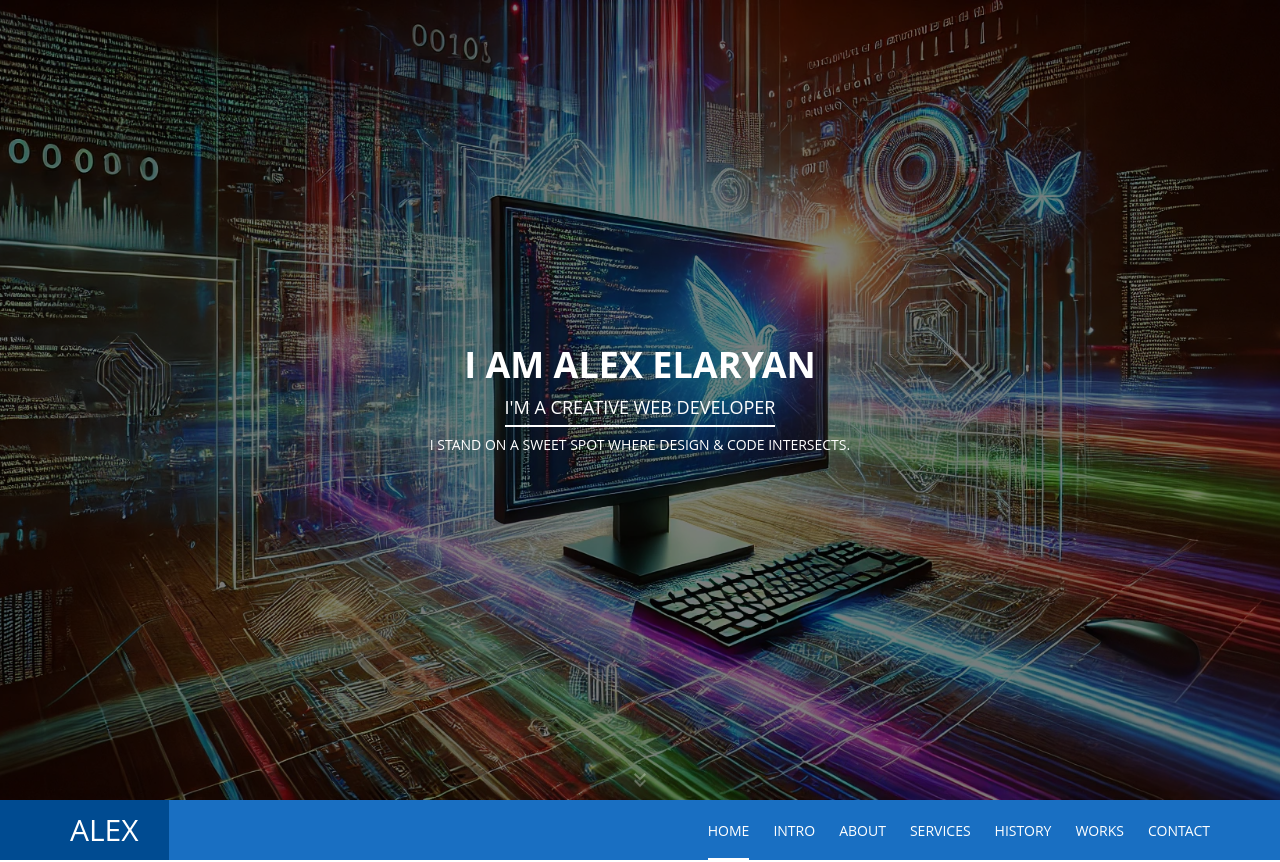
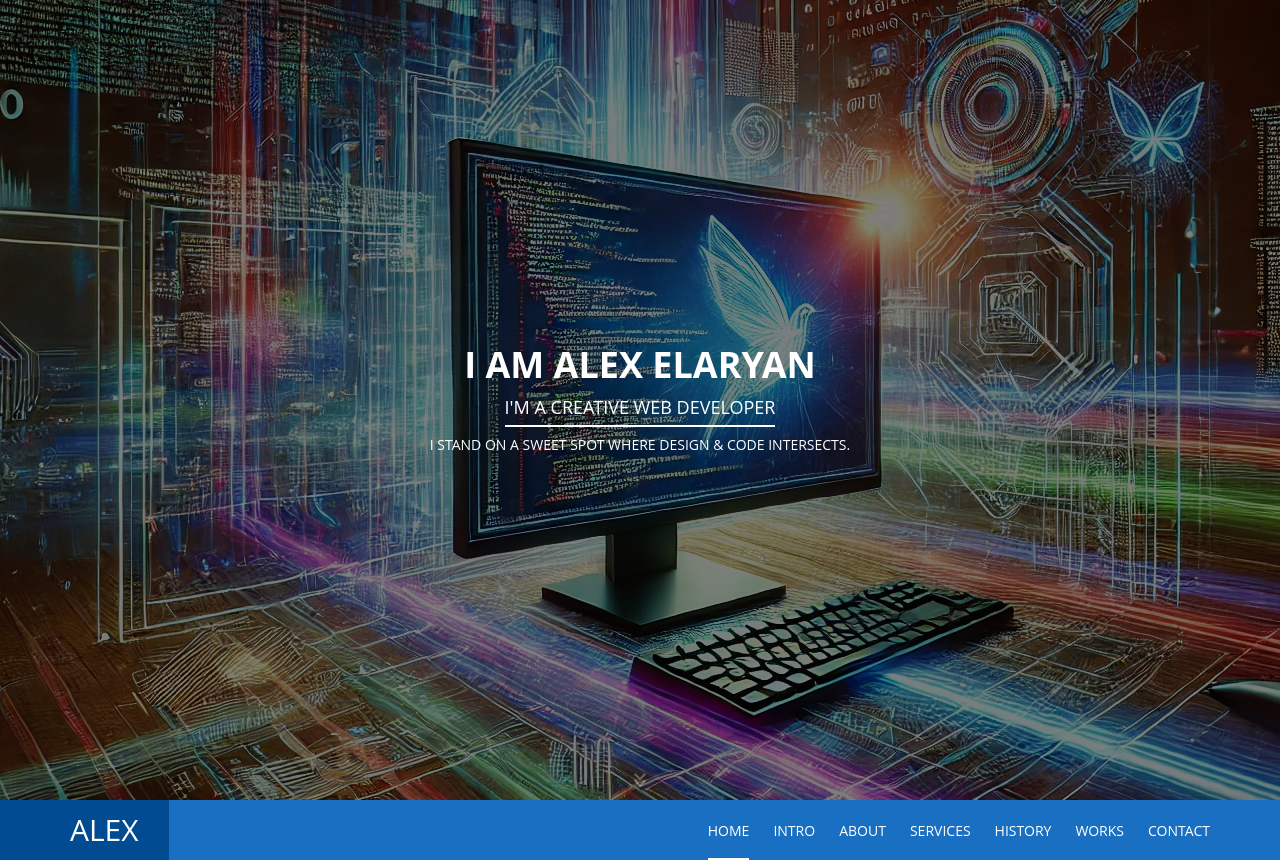
Before and after one commit to AlexElaryan/portfolio, a React (Create React App) app: page / in a window 1280 px wide. Shown: the top 862 px of the page. Built offline with nearby package versions, Linux system fonts and the light colour scheme.

Commit message:
Fixed for deployment

```diff
--- a/src/index.css
+++ b/src/index.css
@@ -43,7 +43,8 @@ body {
 
 .hero {
     background: url('../public/assets/img/me.webp') fixed;
-    background-size: cover;
+    /* background-size: cover; */
+    background-repeat: no-repeat;
     background-position: center;
     position: relative;
 }
```
